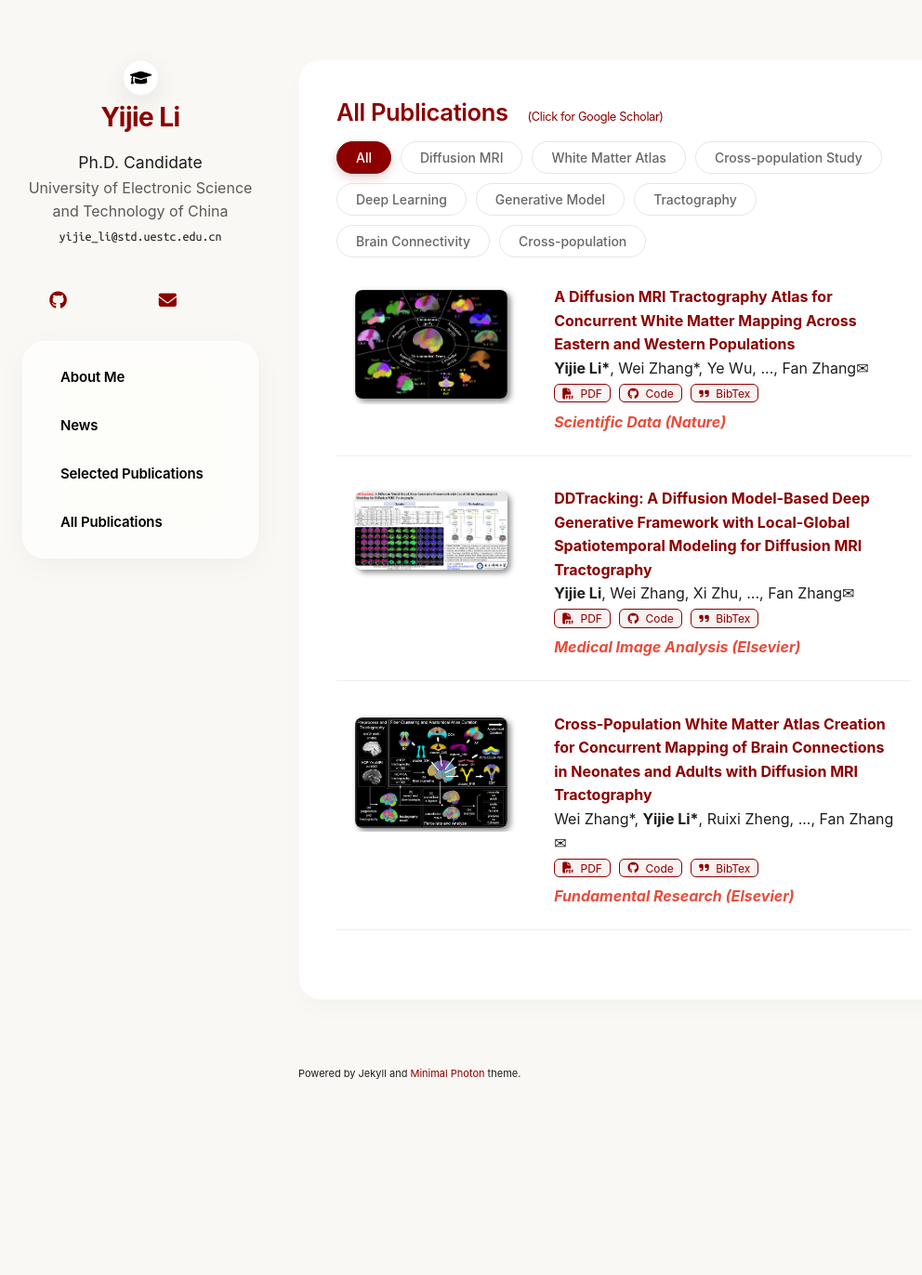
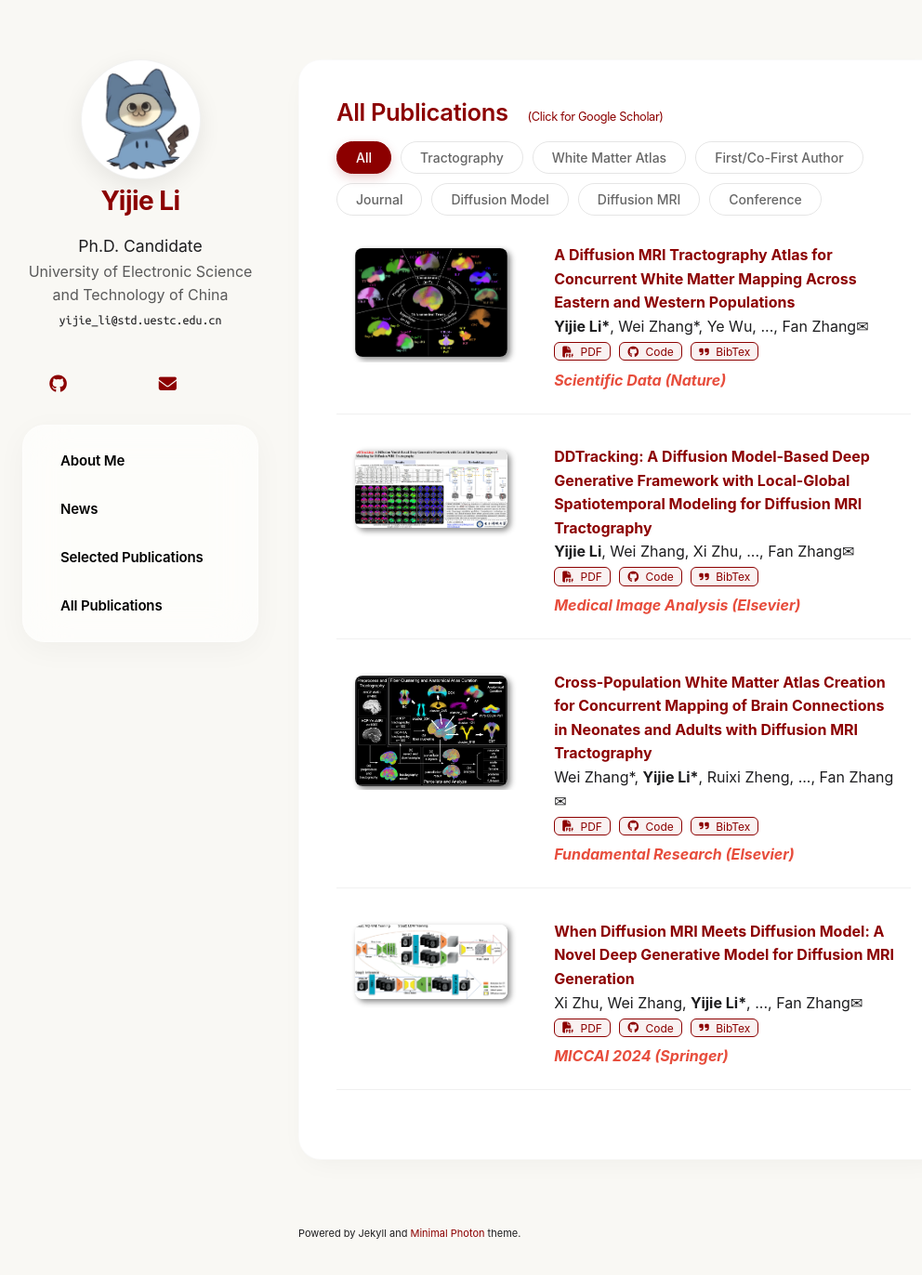
Before and after one commit to yishengpoxiao/yishengpoxiao.github.io, a Jekyll site: the page built from all-publications.md, in a window 1280 px wide and 1400 px high. Shown: the top 1372 px of the window at 93% size, without its empty margins (119-1111 px from the left). Built offline with Jekyll 4.4.1, drawn with Linux system fonts in a browser that asks for light colours; a style sheet for code colours, icons or effects is not loaded.

Commit message:
update all publications and photos

```diff
--- a/_config.yml
+++ b/_config.yml
@@ -56,7 +56,7 @@ social:
 
 # Images (e.g., your profile picture and your website's favicon)
 # "favicon" and "favicon_dark" are used for the light and dark modes, respectively.
-avatar: ./assets/img/favicon.ico # Replace with your profile picture
+avatar: ./assets/img/portrait.png # Replace with your profile picture
 favicon: ./assets/img/uestc.png
 favicon_dark: ./assets/img/uestc.png
 
--- a/_data/all_publications.yml
+++ b/_data/all_publications.yml
@@ -5,7 +5,7 @@ main:
     code: "https://doi.org/10.57760/sciencedb.17354"
     image: "./assets/img/pub/East-West WM Atlas.png"
     notes: "Scientific Data (Nature)"
-    tags: "Diffusion MRI, White Matter Atlas, Cross-population Study"
+    tags: "Tractography, White Matter Atlas, First/Co-First Author, Journal"
     bibtex: "/assets/bibs/li2024diffusion.bib"
 
   - title: "DDTracking: A Diffusion Model-Based Deep Generative Framework with Local-Global Spatiotemporal Modeling for Diffusion MRI Tractography "
@@ -14,7 +14,7 @@ main:
     code: "https://github.com/yishengpoxiao/DDTracking"
     image: "./assets/img/pub/ddtracking.jpg"
     notes: "Medical Image Analysis (Elsevier)"
-    tags: "Diffusion MRI, Deep Learning, Generative Model, Tractography"
+    tags: "Tractography, Diffusion Model, First/Co-First Author, Journal"
     bibtex: "/assets/bibs/li2026ddtracking.bib"
 
   - title: "Cross-Population White Matter Atlas Creation for Concurrent Mapping of Brain Connections in Neonates and Adults with Diffusion MRI Tractography"
@@ -23,5 +23,14 @@ main:
     code: "https://github.com/azurezhangwei/NABA-Atlas"
     image: "./assets/img/pub/NABA.jpg"
     notes: "Fundamental Research (Elsevier)"
-    tags: "Diffusion MRI, White Matter Atlas, Brain Connectivity, Cross-population"
+    tags: "Tractography, White Matter Atlas, First/Co-First Author, Journal"
     bibtex: "/assets/bibs/zhang2026cross.bib"
+
+  - title: "When Diffusion MRI Meets Diffusion Model: A Novel Deep Generative Model for Diffusion MRI Generation"
+    authors: "Xi Zhu, Wei Zhang, <strong>Yijie Li*</strong>, ..., Fan Zhang✉"
+    url: "https://link.springer.com/chapter/10.1007/978-3-031-72069-7_50"
+    code: "https://github.com/XiZhu-UE/Diffusion-model-meet-dMRI"
+    image: "./assets/img/pub/Diffusion_meets_dmri.png"
+    notes: "MICCAI 2024 (Springer)"
+    tags: "Diffusion MRI, Diffusion Model, Conference"
+    bibtex: "/assets/bibs/zhu2024diffusion.bib"
--- a/_data/references.bib
+++ /dev/null
@@ -1,25 +0,0 @@
-@article{li2024diffusion,
-  title={A diffusion MRI tractography atlas for concurrent white matter mapping across Eastern and Western populations},
-  author={Li, Yijie and Zhang, Wei and Wu, Ye and Yin, Li and Zhu, Ce and Chen, Yuqian and Cetin-Karayumak, Suheyla and Cho, Kang Ik K and Zekelman, Leo R and Rushmore, Jarrett and others},
-  journal={Scientific Data},
-  volume={11},
-  number={1},
-  pages={787},
-  year={2024},
-  publisher={Nature Publishing Group UK London}
-}
-@article{li2026ddtracking,
-  title={DDTracking: A Diffusion Model-Based Deep Generative Framework with Local-Global Spatiotemporal Modeling for Diffusion MRI Tractography},
-  author={Li, Yijie and Zhang, Wei and Zhu, Xi and Wu, Ye and Rathi, Yogesh and O’Donnell, Lauren J and Zhang, Fan},
-  journal={Medical Image Analysis},
-  pages={103967},
-  year={2026},
-  publisher={Elsevier}
-}
-@article{zhang2026cross,
-  title={Cross-population white matter atlas creation for concurrent mapping of brain connections in neonates and adults with diffusion MRI tractography},
-  author={Zhang, Wei and Li, Yijie and Zheng, Ruixi and Sochen, Nir A and Chen, Yuqian and Zekelman, Leo R and Pasternak, Ofer and Rushmore, Jarrett and Rathi, Yogesh and Makris, Nikos and others},
-  journal={Fundamental Research},
-  year={2026},
-  publisher={Elsevier}
-}
--- a/_layouts/homepage.html
+++ b/_layouts/homepage.html
@@ -98,12 +98,14 @@
         </div>
 
         <ul>
-            <li><a href="#about-me">About Me</a></li>
-            <li><a href="#news">News</a></li>
             {% if is_all_publications_page %}
+            <li><a href="{{ '/#about-me' | relative_url }}">About Me</a></li>
+            <li><a href="{{ '/#news' | relative_url }}">News</a></li>
             <li><a href="{{ '/#publications' | relative_url }}">Selected Publications</a></li>
             <li><a href="#all-publications">All Publications</a></li>
             {% else %}
+            <li><a href="#about-me">About Me</a></li>
+            <li><a href="#news">News</a></li>
             <li><a href="#publications">Selected Publications</a></li>
             <li><a href="{{ '/all-publications.html' | relative_url }}">All Publications</a></li>
             {% endif %}
--- /dev/null
+++ b/assets/bibs/zhu2024diffusion.bib
@@ -0,0 +1,8 @@
+@inproceedings{zhu2024diffusion,
+  title={When diffusion MRI meets diffusion model: a novel deep generative model for diffusion MRI generation},
+  author={Zhu, Xi and Zhang, Wei and Li, Yijie and O'Donnell, Lauren J and Zhang, Fan},
+  booktitle={International Conference on Medical Image Computing and Computer-Assisted Intervention},
+  pages={530--540},
+  year={2024},
+  organization={Springer}
+}
```
Also changed, not shown: assets/img/portrait.png (added), assets/img/pub/Diffusion_meets_dmri.png (added).
